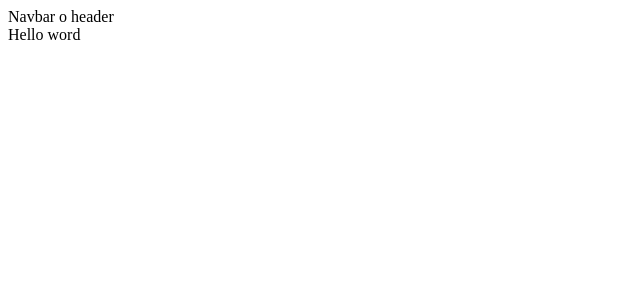
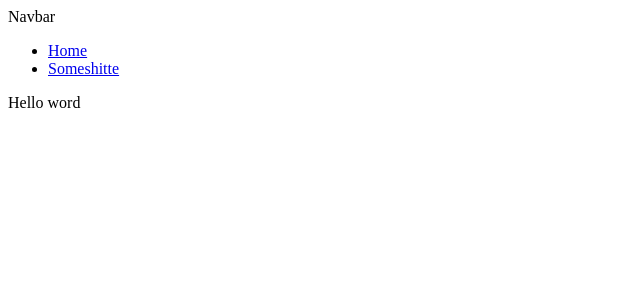
Before and after one commit to Purple-Code-sh/nextFirstProject, a Next.js app: page / in a window 1280 px wide. Shown: the top 300 px of the page, without its empty margins (0-640 px from the left). Built offline with nearby package versions, Linux system fonts and the light colour scheme.

Commit message:
create routing button in navbar, showing differences between 'a' and 'Link'

```diff
--- a/src/app/layout.tsx
+++ b/src/app/layout.tsx
@@ -1,3 +1,5 @@
+import Link from "next/link";
+
 export default function RootLayout({
   children,
 }: {
@@ -9,7 +11,17 @@ export default function RootLayout({
         <title>SHM pgae</title>
       </head>
       <body>
-        <nav>Navbar o header</nav>
+        <nav>
+          Navbar
+          <ul>
+            <li>
+              <a href={"/"}>Home</a>
+            </li>
+            <li>
+              <Link href={"/someshi"}>Someshitte</Link>
+            </li>
+          </ul>
+        </nav>
         {children}
       </body>
     </html>
```
